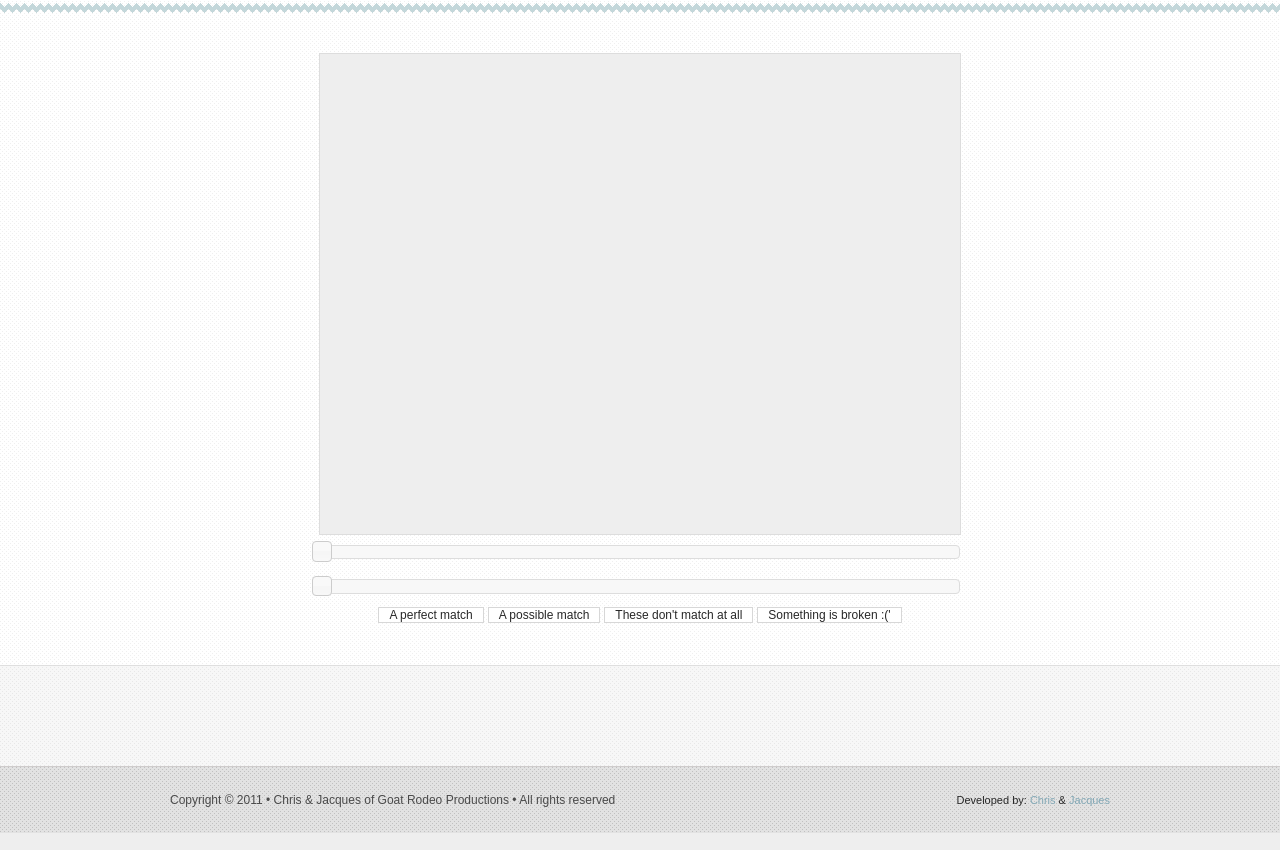
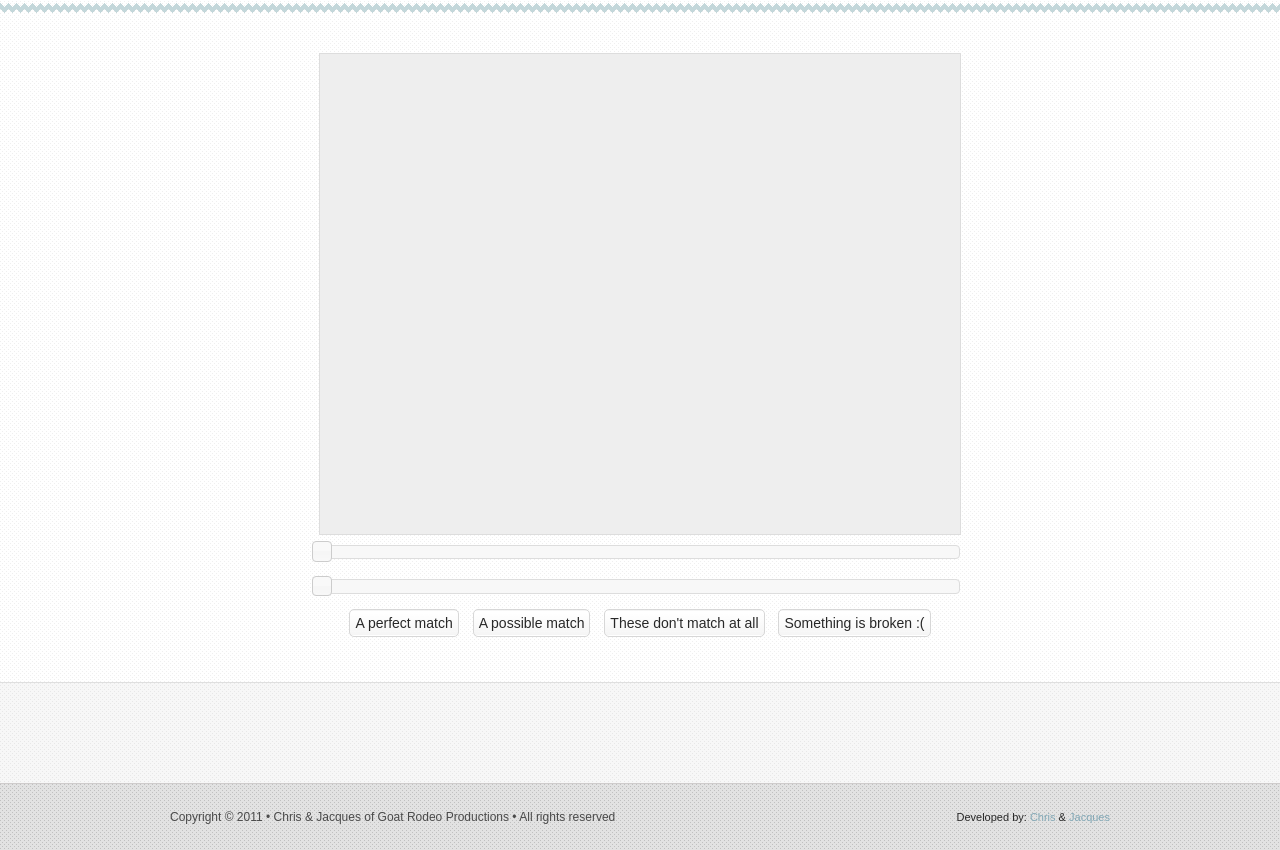
Before and after one commit to betaorbust/crowdshred, a Django app: page /game/ in a window 1280 px wide. Shown: the part 107-957 px from the top of the page. Run offline with Django 3.2, Linux system fonts and the light colour scheme; parts of the project's set-up code (start-up, migrations or seed data) failed here and were passed over; some libraries are stand-ins or nearby versions.

Commit message:
updated styles, and game page. Rotated some of the test images for extra testing.

```diff
--- a/project/static/css/style.css
+++ b/project/static/css/style.css
@@ -80,3 +80,30 @@ ol.ordered-type2 li {
 	list-style-type:decimal;
     list-style-position:inside;
 }
+
+input.btn {
+    cursor: pointer;
+    cursor: hand;
+}
+
+input.voteButton{
+    padding:5px;
+    margin: 5px;
+    font-size:14px;
+
+	background:url(/static/images/template/bg_nav.png) repeat 1px 1px #fff;
+	border:1px solid #d7d7d7;
+	-moz-border-radius:5px;
+	-webkit-border-radius:5px;
+	border-radius:5px;
+	border:1px solid #d7d7d7;
+	behavior: url(/static/js/template/PIE.htc);
+}
+
+input.voteButton:hover{
+    color:#FFF;
+    background-color:#2f2f2f;
+    background:url(/static/images/template/current.png) repeat;
+	border:1px solid #2f2f2f;
+    text-decoration:none;
+}
--- a/project/static/css/superfish.css
+++ b/project/static/css/superfish.css
@@ -100,7 +100,7 @@ ul.sf-menu > li{
 	-webkit-border-radius:5px;
 	border-radius:5px;
 	border:1px solid #d7d7d7;
-	behavior: url(js/PIE.htc);
+	behavior: url(static/template/js/PIE.htc);
 }
 
 ul.sf-menu > li.sfHover {
--- a/project/static/js/crowdshred.js
+++ b/project/static/js/crowdshred.js
@@ -77,6 +77,7 @@ function loadNewPieces(){
 
 // submit a vote via AJAX
 function submitVote(hash, vote, delx, dely, r0, r1){
+    // oh look! I did this already! Go me!
     var voteParams = {
         hash_id:hash,
         state:vote,
--- a/project/templates/game.html
+++ b/project/templates/game.html
@@ -161,9 +161,9 @@ $(function() {
 </div>
 
 <div id="buttonContainer">
-<input class="voteButton" type="button" value="A perfect match" id="perfectMatch"></input>
-<input class="voteButton" type="button" value="A possible match" id="possibleMatch"></input>
-<input class="voteButton" type="button" value="These don't match at all" id="noMatch"></input>
-<input class="voteButton" type="button" value="Something is broken :('" id="broken"></input>
+<input class="voteButton btn" type="button" value="A perfect match" id="perfectMatch"></input>
+<input class="voteButton btn" type="button" value="A possible match" id="possibleMatch"></input>
+<input class="voteButton btn" type="button" value="These don't match at all" id="noMatch"></input>
+<input class="voteButton btn" type="button" value="Something is broken :(" id="broken"></input>
 </div>
 {% endblock content %}
```
Also changed, not shown: project/static/images/who_02.png, project/static/images/who_05.png, project/static/images/who_07.png, project/static/images/who_10.png.
